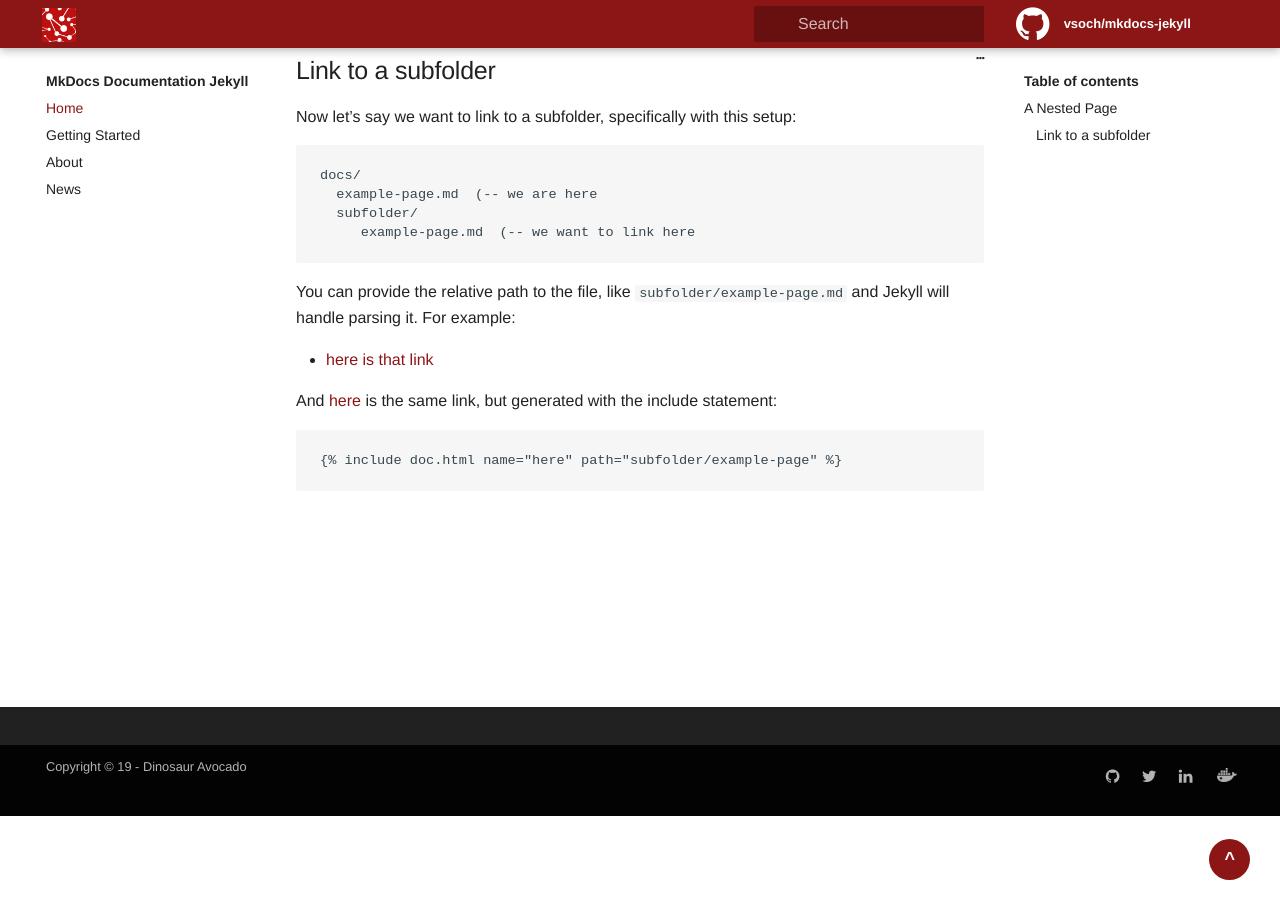
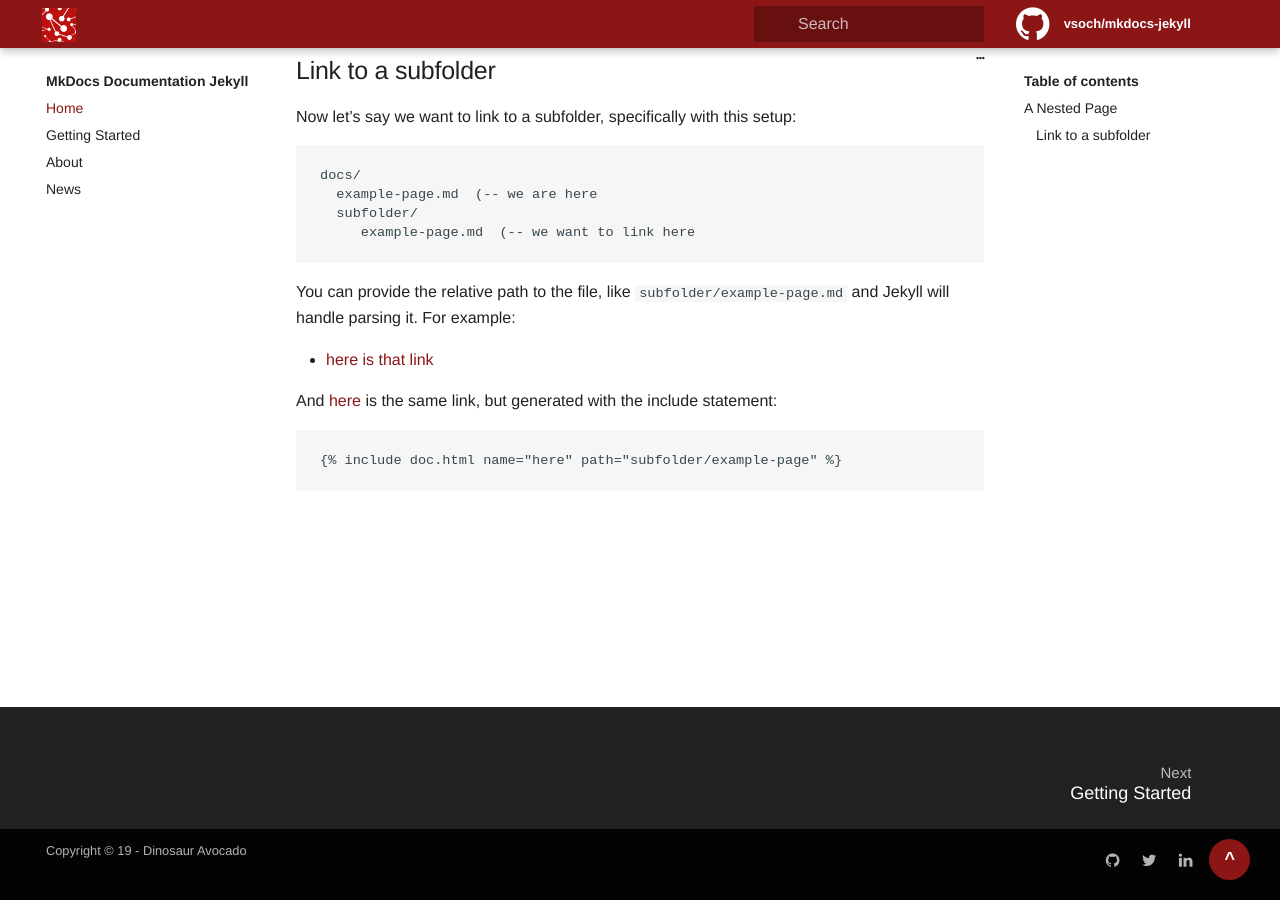
Before and after one commit to vsoch/mkdocs-jekyll, a Jekyll site: the page built from _docs/example-page.md, in a window 1280 px wide and 900 px high, scrolled down 243 px. Built offline with Jekyll 4.4.1, drawn with Linux system fonts in a browser that asks for light colours.

Commit message:
making proper collection
Signed-off-by: Vanessa Sochat <vsochat@stanford.edu>

```diff
--- a/_config.yml
+++ b/_config.yml
@@ -62,11 +62,16 @@ exclude: [_site, CHANGELOG.md, LICENSE, README.md, vendor]
 # Collections
 collections:
   docs:
+    output: true
     permalink: /:collection/:path
-    output: true
 
 # Defaults
 defaults:
+  - scope:
+      path: "_docs"
+      type: "docs"
+    values:
+      layout: page
   -
     scope:
       path: ""
--- a/_includes/sidebar.html
+++ b/_includes/sidebar.html
@@ -17,7 +17,7 @@
 
         <ul class="md-nav__list" data-md-scrollfix="">
           <li class="md-nav__item md-nav__item--active">
-            <input class="md-toggle md-nav__toggle" data-md-toggle="toc" id="__toc" type="checkbox"> <label class="md-nav__link md-nav__link--active" for="__toc">Home</label> <a class="md-nav__link md-nav__link--active" href="{{ site.baseurl }}" title="Home">Home</a>
+            <input class="md-toggle md-nav__toggle" data-md-toggle="toc" id="__toc" type="checkbox"> <label class="md-nav__link md-nav__link--active" for="__toc">Home</label> <a class="md-nav__link md-nav__link--active" href="{{ site.baseurl }}/" title="Home">Home</a>
 
             <nav class="md-nav md-nav--secondary">
               <label class="md-nav__title" for="__toc">Table of contents</label>
```
Also changed, not shown: _docs/example-page.md (renamed from docs/example-page.md), _docs/getting-started.md (renamed from docs/getting-started.md), _docs/subfolder/example-page.md (renamed from docs/subfolder/example-page.md).
